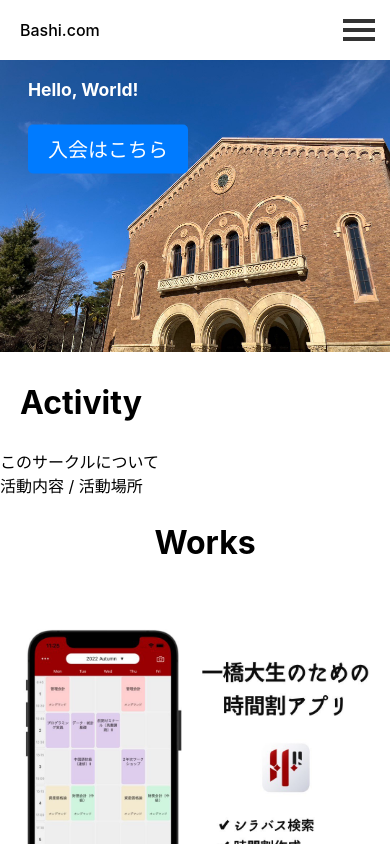
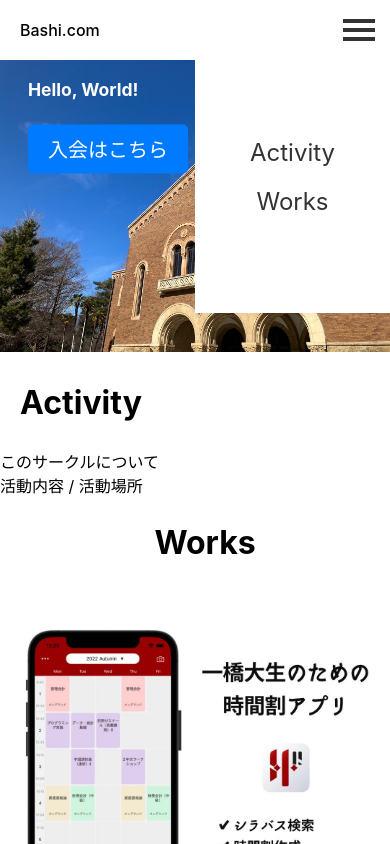
Before and after one commit to RioTsukiji/hit-web, a React (Create React App) app in the folder hit-web/: page / in a window 390 px wide. Shown: the top 844 px of the page. Built offline with nearby package versions, Linux system fonts and the light colour scheme.

Commit message:
incomplete

```diff
--- a/hit-web/src/components/Header/Header.css
+++ b/hit-web/src/components/Header/Header.css
@@ -53,7 +53,20 @@ header h1 {
 }
 
 .drawer-menu {
-	display: none;
+    position: fixed;
+    top: 60px;
+    right: 0;
+    height: 100%;  /* viewport height */
+    width: 50%;  /* you can set this to whatever you like */
+    background-color: white;
+    color: white;
+    z-index: 9999;  /* 他の要素より前面に表示 */
+    transform: translateX(100%);
+    transition: transform 0.3s ease-in-out;
+}
+
+.drawer-menu.open {
+    transform: translateX(0);
 }
 
 @media screen and (max-width: 400px) {
@@ -72,11 +85,17 @@ header h1 {
 		top: 60px;
         left: 0;
         height: 30%;  /* viewport height */
-        width: 100%;
+        width: 50%;
         background-color: white;
         color: white;
-        z-index: 9999;  /* 他の要素より前面に表示 */
+        z-index: 9999;
+		/* transform: translateX(100%);
+		transition: transform 0.3s ease-in-out; */
     }
+
+	/* .drawer-menu.open {
+		transform: translateX(0);
+	} */
 
     .drawer-menu nav {
         display: flex;
--- a/hit-web/src/components/Header/Header.js
+++ b/hit-web/src/components/Header/Header.js
@@ -18,19 +18,16 @@ const Header = () => {
             </div>
 
             {/* ドロワーメニューのコード */}
-            {isMenuOpen && (
-                <div className="drawer-menu">
+                <div className={`drawer-menu ${isMenuOpen ? 'open' : ''}`}>
                     <nav>
                         <a href="#activity" onClick={toggleMenu}>Activity</a>
-                        <a href="#schedule" onClick={toggleMenu}>Schedule</a>
                         <a href="#works" onClick={toggleMenu}>Works</a>
                     </nav>
                 </div>
-            )}
+
 
             <nav className="header-menu">
                 <a href="#activity">Activity</a>
-                <a href="#schedule">Schedule</a>
                 <a href="#works">Works</a>
             </nav>
         </header>
```
